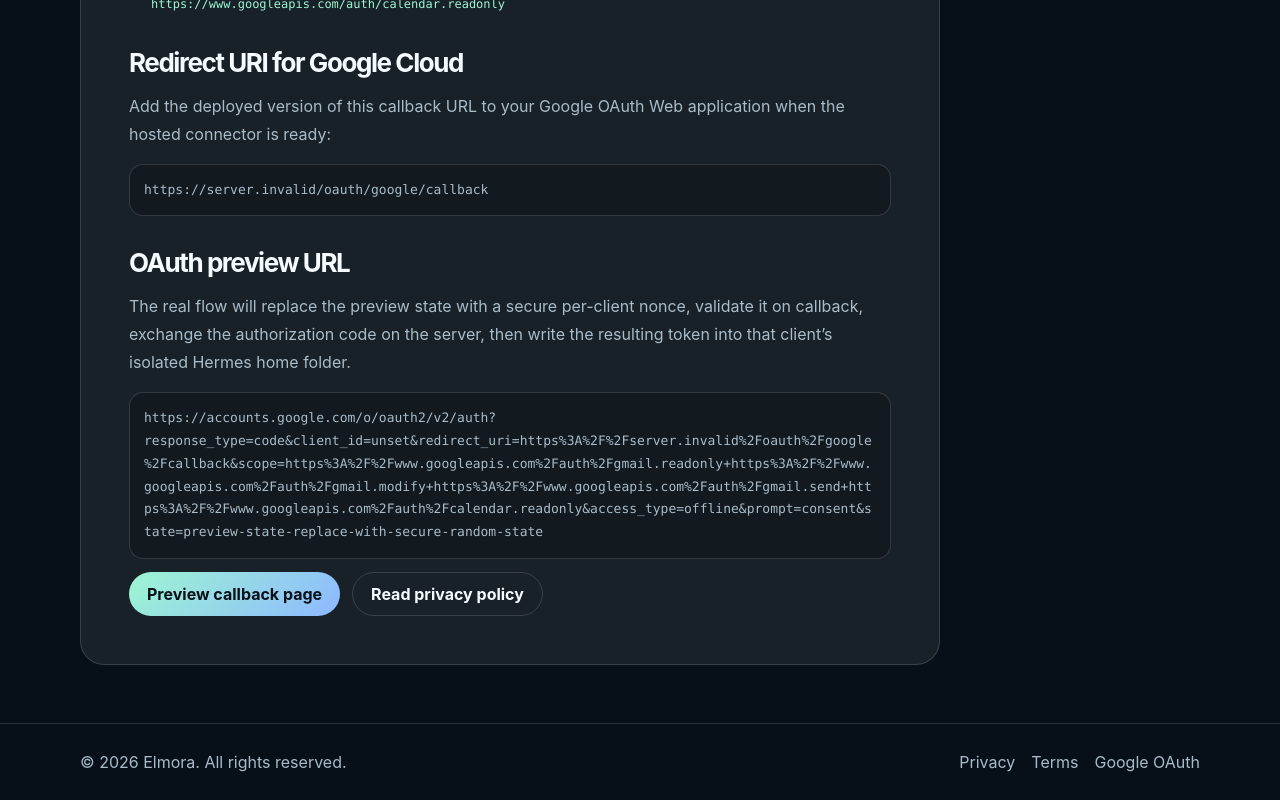
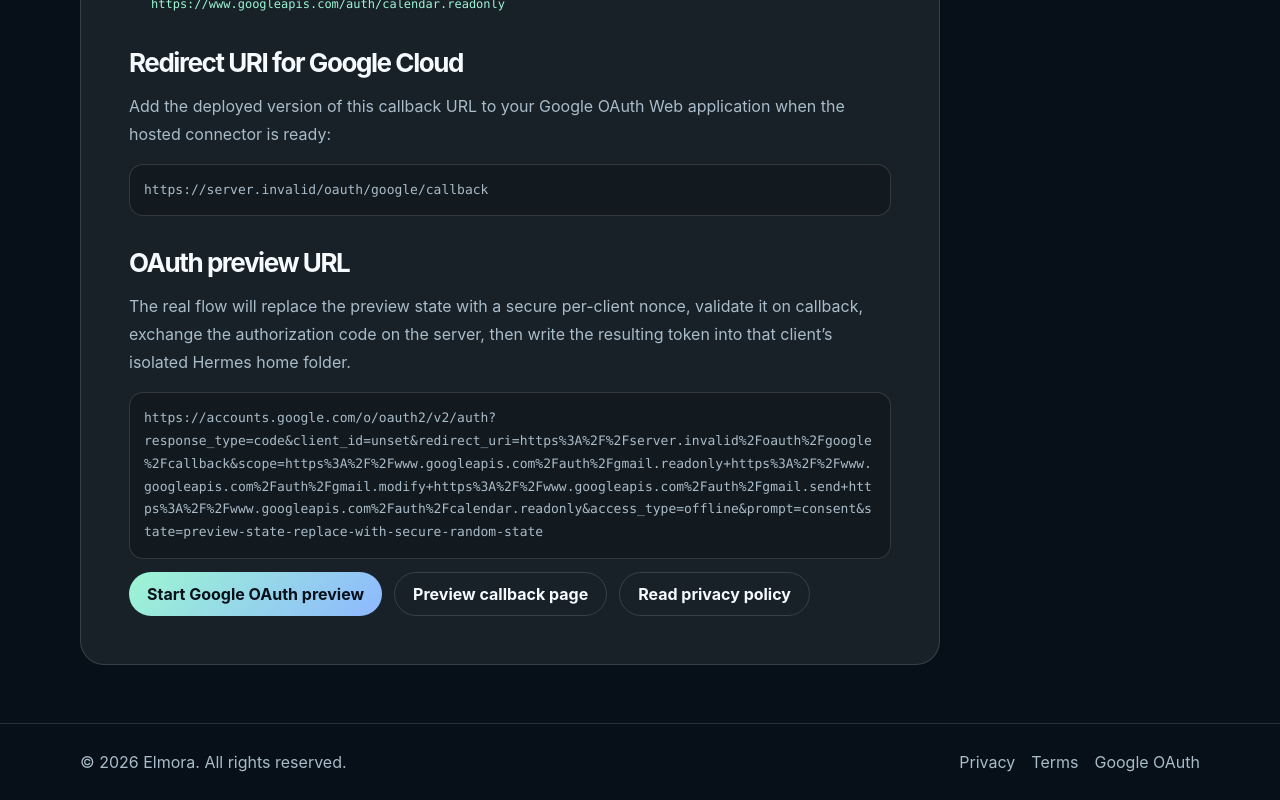
Before and after one commit to Elvisb93/Elmora, a Next.js app: page /connect/google in a window 1280 px wide. Shown: the part 772-1572 px from the top of the page. Built offline with nearby package versions, Linux system fonts and the light colour scheme; no server answers.

Commit message:
feat: enable Google OAuth preview link

```diff
--- a/src/app/connect/google/page.tsx
+++ b/src/app/connect/google/page.tsx
@@ -28,20 +28,23 @@ const requestedScopes = [
   },
 ];
 
+const defaultGoogleOAuthClientId =
+  "582633394629-vmksatd8h7n0u1o4h0ub6el9eof5h0v5.apps.googleusercontent.com";
+
 function getSiteUrl() {
   return (
     process.env.NEXT_PUBLIC_SITE_URL ??
     process.env.VERCEL_PROJECT_PRODUCTION_URL?.replace(/^/, "https://") ??
-    "https://your-elmora-site.vercel.app"
+    "https://elmora-kappa.vercel.app"
   ).replace(/\/$/, "");
 }
 
 function buildPreviewUrl() {
-  const clientId = process.env.NEXT_PUBLIC_GOOGLE_OAUTH_CLIENT_ID;
+  const clientId = process.env.NEXT_PUBLIC_GOOGLE_OAUTH_CLIENT_ID ?? defaultGoogleOAuthClientId;
   const redirectUri = `${getSiteUrl()}/oauth/google/callback`;
   const params = new URLSearchParams({
     response_type: "code",
-    client_id: clientId ?? "YOUR_GOOGLE_CLIENT_ID.apps.googleusercontent.com",
+    client_id: clientId,
     redirect_uri: redirectUri,
     scope: requestedScopes.map((item) => item.scope).join(" "),
     access_type: "offline",
@@ -108,7 +111,10 @@ export default function GoogleConnectPage() {
         <p className="code-box">{preview.url}</p>
 
         <div className="cta-row">
-          <Link className="button primary" href="/oauth/google/callback?state=preview-state">
+          <a className="button primary" href={preview.url}>
+            Start Google OAuth preview
+          </a>
+          <Link className="button" href="/oauth/google/callback?state=preview-state">
             Preview callback page
           </Link>
           <Link className="button" href="/privacy">
```
Also changed, not shown: 1 other file (tests, documents, lock files or other folders).
